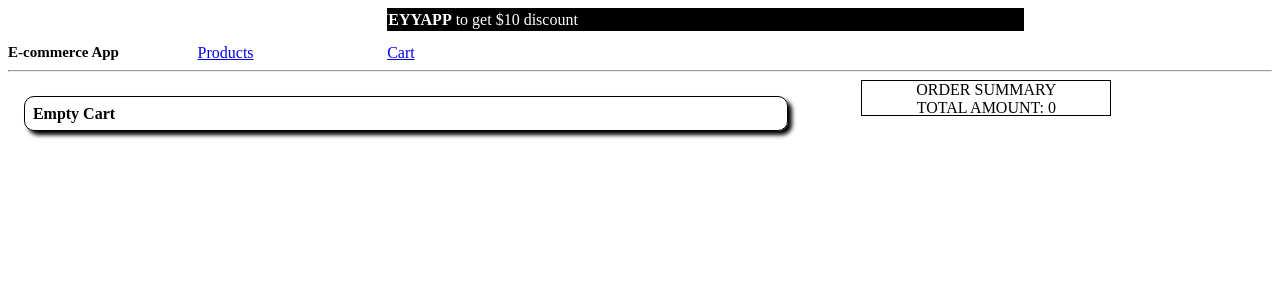
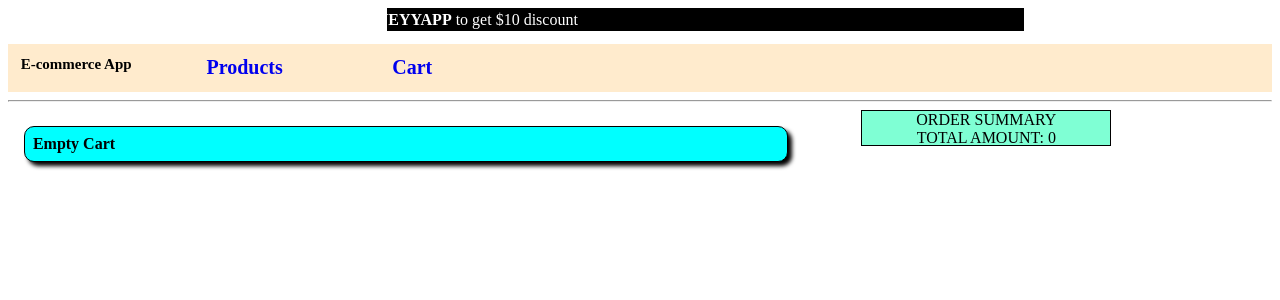
Before and after one commit to aashishkumar1/moneyappassignment, a React (Create React App) app: page /cart in a window 1280 px wide. Shown: the top 300 px of the page. Built offline with nearby package versions, Linux system fonts and the light colour scheme.

Commit message:
update in css

```diff
--- a/src/App.css
+++ /dev/null
@@ -1,38 +0,0 @@
-.App {
-  text-align: center;
-}
-
-.App-logo {
-  height: 40vmin;
-  pointer-events: none;
-}
-
-@media (prefers-reduced-motion: no-preference) {
-  .App-logo {
-    animation: App-logo-spin infinite 20s linear;
-  }
-}
-
-.App-header {
-  background-color: #282c34;
-  min-height: 100vh;
-  display: flex;
-  flex-direction: column;
-  align-items: center;
-  justify-content: center;
-  font-size: calc(10px + 2vmin);
-  color: white;
-}
-
-.App-link {
-  color: #61dafb;
-}
-
-@keyframes App-logo-spin {
-  from {
-    transform: rotate(0deg);
-  }
-  to {
-    transform: rotate(360deg);
-  }
-}
--- a/src/App.js
+++ b/src/App.js
@@ -1,6 +1,5 @@
 import React from 'react';
 import { Routes ,Route} from 'react-router-dom';
-import './App.css';
 import Cart from './components/Cart';
 import Navbar from './components/Navbar';
 import Pagenotfound from './components/Pagenotfound';
@@ -8,14 +7,14 @@ import Products from './components/Products';
 
 function App() {
   return (
-    <div>
+    <>
       <Navbar />
       <Routes>
         <Route path='/' element={<Products />} />
         <Route path='/cart' element={<Cart />} />
         <Route path='*' element={<Pagenotfound/>}/>
       </Routes>
-    </div>
+    </>
   );
 }
 
--- a/src/components/Cart.js
+++ b/src/components/Cart.js
@@ -45,4 +45,4 @@ const Cart = () => {
   )
 }
 
-export default Cart
+export default Cart;
--- a/src/components/Cart.module.css
+++ b/src/components/Cart.module.css
@@ -10,6 +10,7 @@
 .orderSummary{
     height: 50%;
     text-align: center;
+    background-color: aquamarine;
 }
 .boxes{
     height: 100%;
@@ -22,6 +23,7 @@
     border-radius: 10px;
     margin: 2% 2% 2% 2% ;
     padding: 1%;
+    background-color: aqua;
 }
 .boxes > div > img{
     width: 10%;
--- a/src/components/Navbar.js
+++ b/src/components/Navbar.js
@@ -10,8 +10,8 @@ const Navbar = () => {
     </div>
     <nav className={styles.nav}>
       <div><b>E-commerce App</b></div>
-      <NavLink to='/'>Products</NavLink>
-      <NavLink to='/cart'>Cart</NavLink>
+      <NavLink className={styles.link} to='/'>Products</NavLink>
+      <NavLink className={styles.link} to='/cart'>Cart</NavLink>
     </nav>
     <hr />
     </>
--- a/src/components/Navbar.module.css
+++ b/src/components/Navbar.module.css
@@ -2,12 +2,18 @@
     display: grid;
     grid-template-columns: 10% 10% 10%;
     grid-gap:5%;
+    background-color: blanchedalmond;
+    padding: 1%;
+    font-size: 20px;
 }
 .nav > div{
     font-size: 15px;
     font-family:cursive;
     font-weight: bold;
-
+}
+.link{
+    text-decoration: none;
+    font-weight: bold;
 }
 .coupon{
     width:50%;
--- a/src/components/Products.js
+++ b/src/components/Products.js
@@ -1,4 +1,4 @@
-import React, { useEffect, useState } from 'react'
+import React, { useEffect, useState} from 'react'
 import { useDispatch} from 'react-redux'
 import styles from './Products.module.css'
 import { addDataInCartHandler } from '../Redux/Products/action';
@@ -33,4 +33,4 @@ const Products = () => {
   )
 }
 
-export default Products
+export default Products;
--- a/src/components/Products.module.css
+++ b/src/components/Products.module.css
@@ -10,6 +10,7 @@
     text-align: center;
     font-weight: bold;
     border-radius: 10px;
+    background-color: aqua;
 }
 img{
     width:100%;
```
